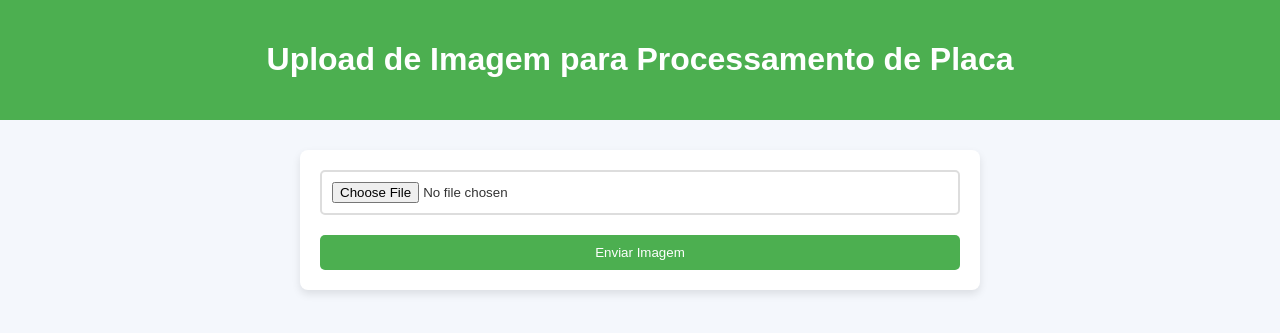
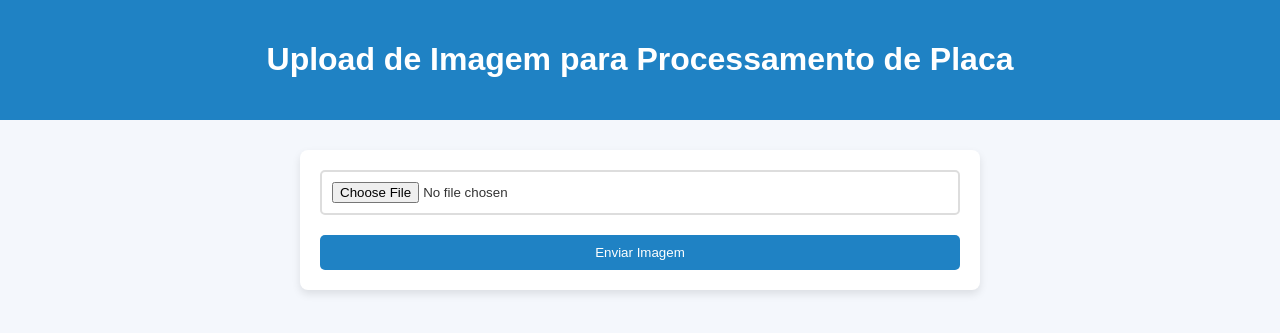
Before and after one commit to VictorGoncalvesAlencar/Projeto_SPIPE, a Flask app: page / in a window 1280 px wide. Shown: the top 333 px of the page. Run offline with Flask 3, Linux system fonts and the light colour scheme.

Commit message:
color index

```diff
--- a/app/templates/index.html
+++ b/app/templates/index.html
@@ -13,7 +13,7 @@
             color: #333;
         }
         header {
-            background-color: #4CAF50;
+            background-color: hwb(204 12% 23%);
             color: white;
             padding: 20px;
             text-align: center;
@@ -35,7 +35,7 @@
             box-sizing: border-box;
         }
         button {
-            background-color: #4CAF50;
+            background-color: hwb(204 12% 23%);
             color: white;
             padding: 10px 20px;
             border: none;
@@ -44,7 +44,7 @@
             width: 100%;
         }
         button:hover {
-            background-color: #45a049;
+            background-color:  hwb(204 12% 23%);
         }
         .status-block {
             margin-top: 20px;
@@ -74,7 +74,7 @@
         }
         .loader {
             border: 5px solid #f3f3f3;
-            border-top: 5px solid #4CAF50;
+            border-top: 5px solid hwb(204 12% 23%);
             border-radius: 50%;
             width: 50px;
             height: 50px;
```
